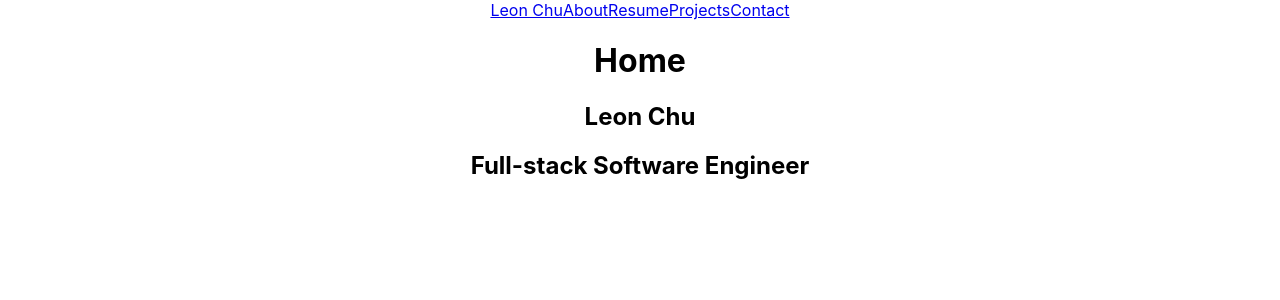
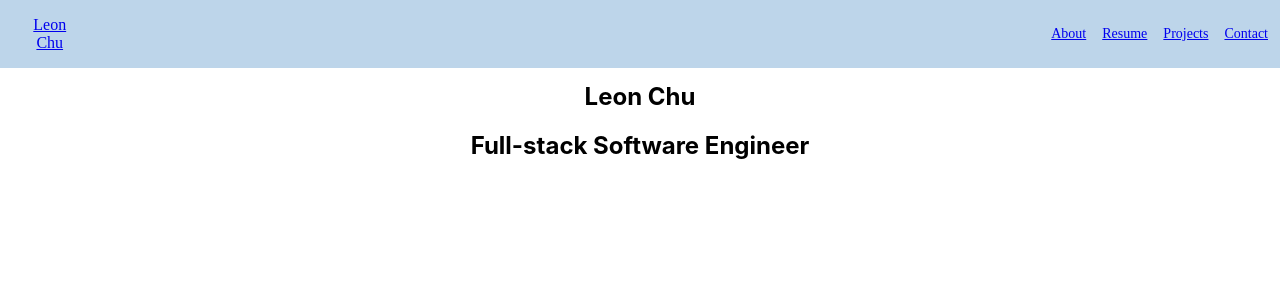
Before and after one commit to ljchu87/portfolio-lab, a React (Create React App) app: page / in a window 1280 px wide. Shown: the top 300 px of the page. Built offline with nearby package versions, Linux system fonts and the light colour scheme.

Commit message:
Add navbar styling

```diff
--- a/src/App.jsx
+++ b/src/App.jsx
@@ -1,5 +1,5 @@
 import { Routes, Route } from 'react-router-dom'
-import NavBar from './components/NavBar'
+import NavBar from './components/NavBar/NavBar'
 import Home from './pages/Home'
 import About from './pages/About'
 import Contact from './pages/Contact'
--- a/src/components/NavBar.jsx
+++ /dev/null
@@ -1,25 +0,0 @@
-import { NavLink } from "react-router-dom"
-
-function NavBar() {
-  return (
-      <nav>
-          <NavLink to='/'>
-            Leon Chu
-          </NavLink>
-          <NavLink to='about'>
-            About
-          </NavLink>
-          <NavLink to='resume'>
-            Resume
-          </NavLink>
-          <NavLink to='projects'>
-            Projects
-          </NavLink>
-          <NavLink to='contact'>
-            Contact
-          </NavLink>
-      </nav>
-  )
-}
-
-export default NavBar
--- /dev/null
+++ b/src/components/NavBar/NavBar.jsx
@@ -0,0 +1,18 @@
+import { NavLink } from "react-router-dom"
+import styles from './NavBar.module.css'
+
+function NavBar() {
+  return (
+      <nav className={styles.container}>
+          <NavLink to='/'>Leon Chu</NavLink>
+          <ul>
+            <li><NavLink to='about'>About</NavLink></li>
+            <li><NavLink to='resume'>Resume</NavLink></li>
+            <li><NavLink to='projects'>Projects</NavLink></li>
+            <li><NavLink to='contact'>Contact</NavLink> </li>
+          </ul>
+      </nav>
+  )
+}
+
+export default NavBar
--- /dev/null
+++ b/src/components/NavBar/NavBar.module.css
@@ -0,0 +1,28 @@
+.container {
+  top: 0;
+  z-index: 1;
+  width: 100%;
+  height: 40px;
+  display: flex;
+  position: fixed;
+  padding: 14px 21px;
+  align-items: center;
+  background: #BDD5ea;
+  color: black;
+  font-family: 'Merriweather', serif;
+}
+
+.container ul {
+  margin-right: 25px;
+  width: 100%;
+  display: flex;
+  list-style: none;
+  align-items: center;
+  justify-content: flex-end;
+}
+
+.container li {
+  margin: 8px;
+  text-align: right;
+  font-size: 14px;
+}
```
